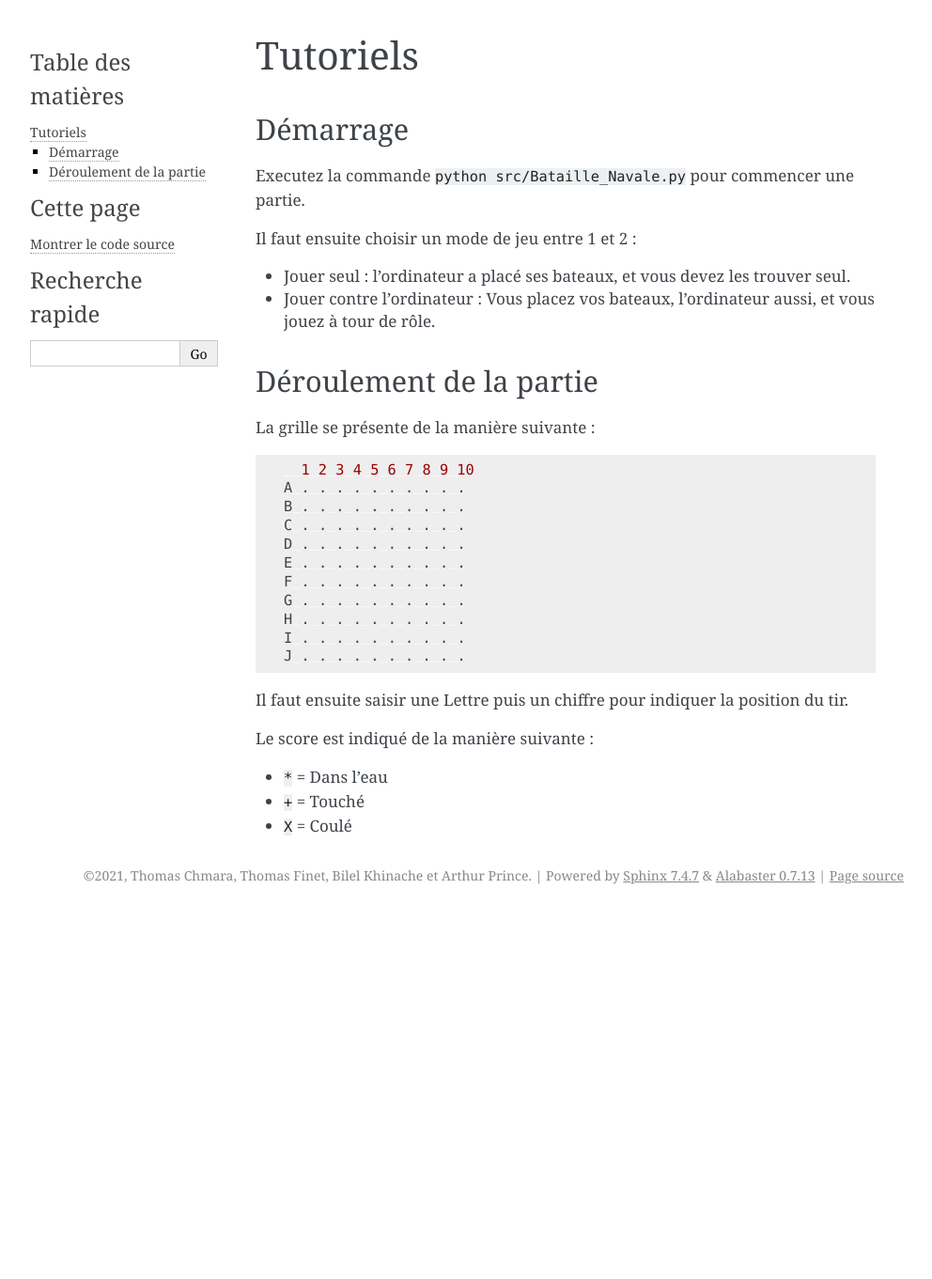
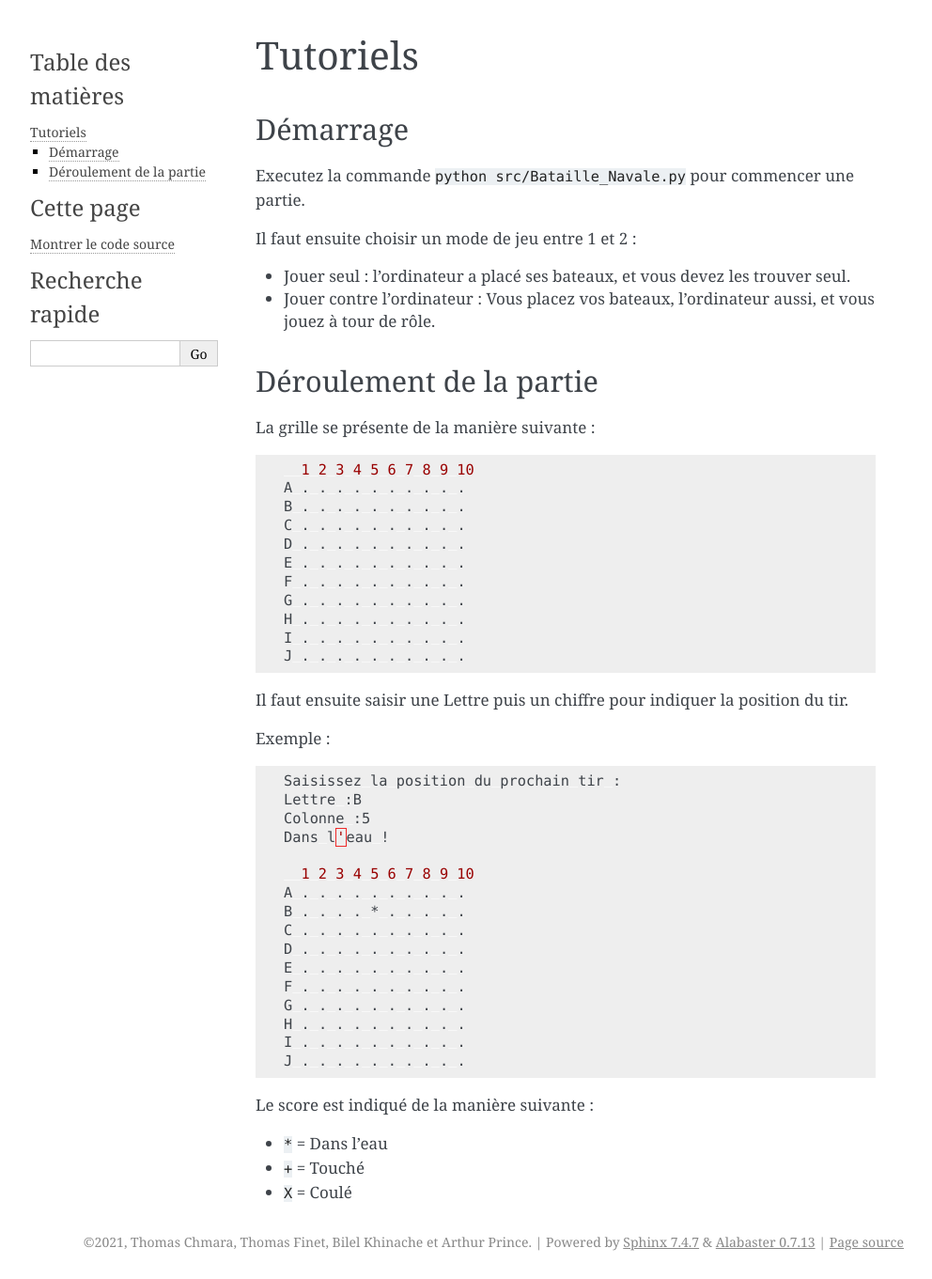
Before and after one commit to arth-prin/doc_logicielle, a Sphinx documentation site: the page built from docs/source/tutoriels.rst, in a window 1280 px wide. Shown: the whole page at 94% size, without its empty margins (148-1140 px from the left). Built offline with Sphinx 7.4.7, drawn with Linux system fonts in a browser that asks for light colours; before the commit the page ends 971 px from its top, so only the background shows below that.

Commit message:
Complete tutoriel

```diff
--- a/docs/source/tutoriels.rst
+++ b/docs/source/tutoriels.rst
@@ -18,19 +18,41 @@ La grille se présente de la manière suivante :
 
 .. code-block:: bash
 
-    1 2 3 4 5 6 7 8 9 10
-  A . . . . . . . . . .
-  B . . . . . . . . . .
-  C . . . . . . . . . .
-  D . . . . . . . . . .
-  E . . . . . . . . . .
-  F . . . . . . . . . .
-  G . . . . . . . . . .
-  H . . . . . . . . . .
-  I . . . . . . . . . .
-  J . . . . . . . . . .
+      1 2 3 4 5 6 7 8 9 10
+    A . . . . . . . . . .
+    B . . . . . . . . . .
+    C . . . . . . . . . .
+    D . . . . . . . . . .
+    E . . . . . . . . . .
+    F . . . . . . . . . .
+    G . . . . . . . . . .
+    H . . . . . . . . . .
+    I . . . . . . . . . .
+    J . . . . . . . . . .
 
 Il faut ensuite saisir une Lettre puis un chiffre pour indiquer la position du tir.
+
+Exemple :
+
+.. code-block:: bash
+
+    Saisissez la position du prochain tir :
+    Lettre :B
+    Colonne :5
+    Dans l'eau !
+
+      1 2 3 4 5 6 7 8 9 10
+    A . . . . . . . . . .
+    B . . . . * . . . . .
+    C . . . . . . . . . .
+    D . . . . . . . . . .
+    E . . . . . . . . . .
+    F . . . . . . . . . .
+    G . . . . . . . . . .
+    H . . . . . . . . . .
+    I . . . . . . . . . .
+    J . . . . . . . . . .
+
 
 Le score est indiqué de la manière suivante :
 
```
